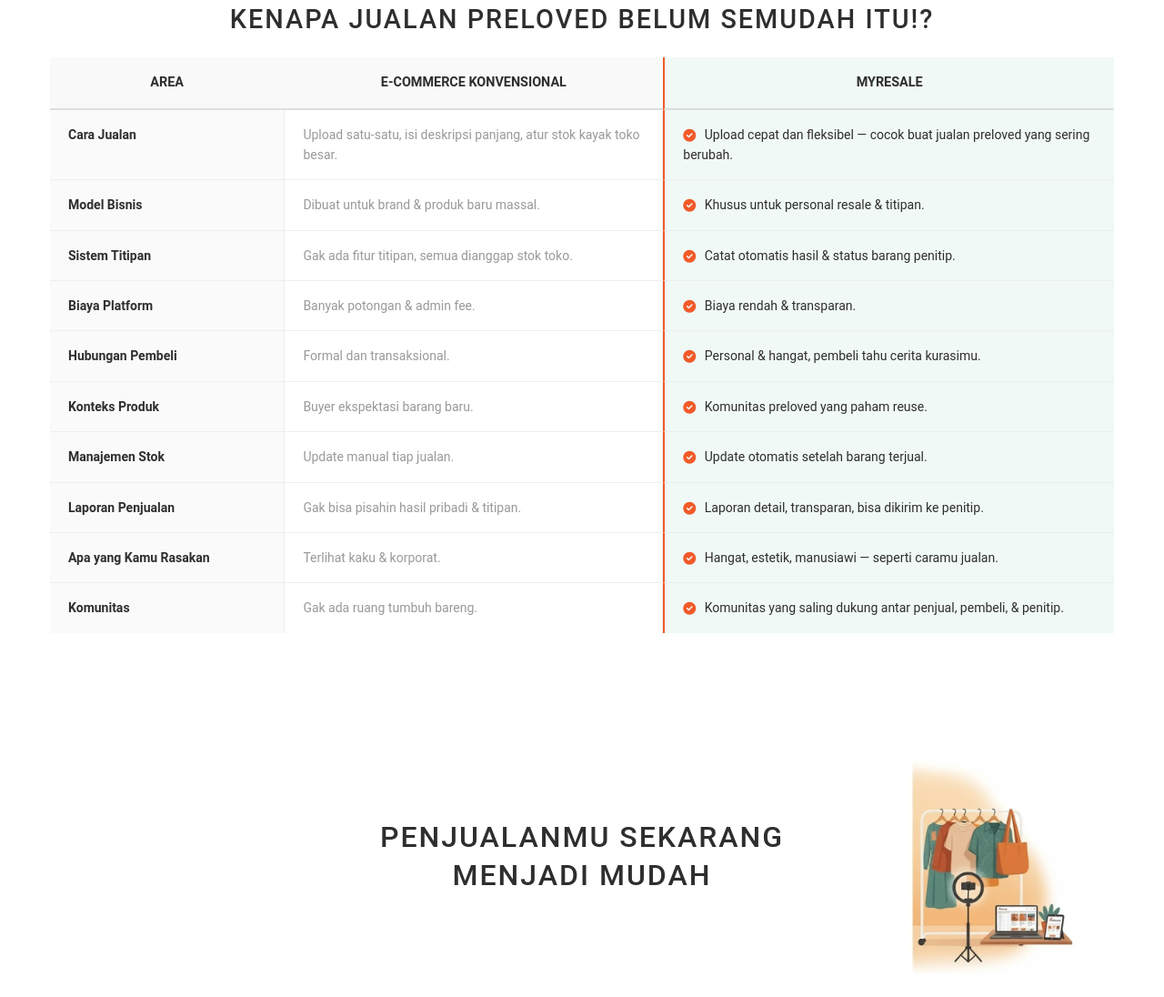
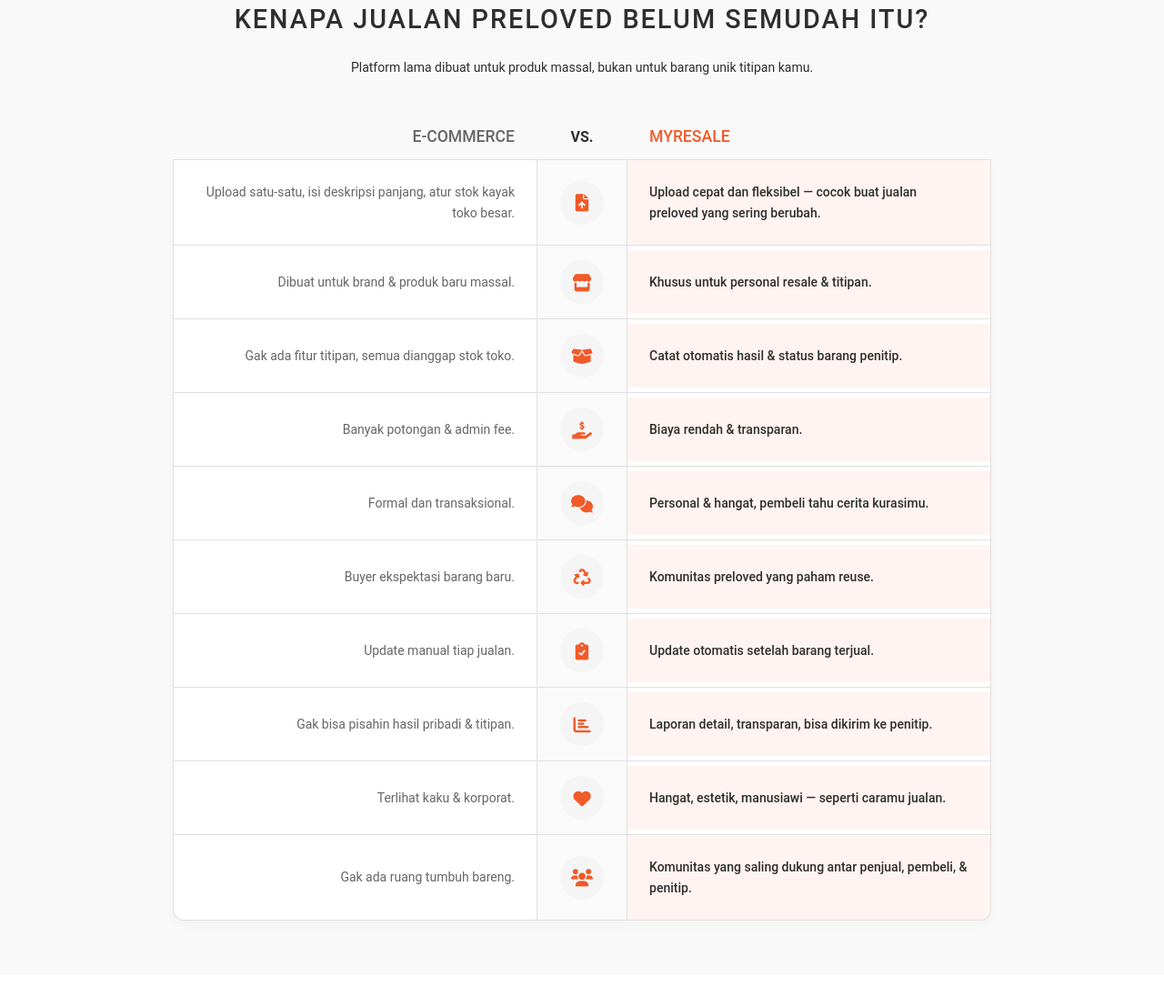
Before and after one commit to myresale/web-myresale-placeholder, a plain HTML site: page index.html in a window 1280 px wide. Shown: the part 827-1923 px from the top of the page at 91% size. Drawn offline with Linux system fonts and the light colour scheme.

Commit message:
comparison table 2.0

```diff
--- a/css/style.css
+++ b/css/style.css
@@ -2,6 +2,8 @@
 :root {
     --primary-color: #F15A29;
     /* Bright Orange */
+    --primary-light: #FFF4F1;
+    /* A light, soft orange */
     --secondary-color: #3FBFBF;
     /* Teal Blue */
     --neutral-dark: #2E2E2E;
@@ -551,139 +553,199 @@
 }
 
 /* --- Comparison Section --- */
+.comparison-section {
+  position: relative;
+  background-color: #f9f9f9;
+}
+
+.comparison-header {
+  position: sticky;
+  top: 50px;
+  z-index: 10;
+  display: grid;
+  grid-template-columns: 1fr 100px 1fr;
+  align-items: center;
+  max-width: 900px;
+  margin: 0 auto;
+  background-color: #f9f9f9;
+  border-bottom: 1px solid #E0E0E0;
+  padding: 12px 0;
+}
+
+.comparison-header h3 {
+  margin: 0;
+  font-size: 1.1rem;
+  text-transform: uppercase;
+}
+
+.compare-title-left {
+  text-align: right;
+  color: #666;
+  padding-right: 24px;
+}
+
+.compare-vs {
+  text-align: center;
+  color: var(--neutral-dark);
+  font-weight: 700;
+  font-size: 1rem;
+}
+
+.compare-title-right {
+  text-align: left;
+  color: var(--primary-color);
+  padding-left: 24px;
+}
+
+.comparison-grid {
+  max-width: 900px;
+  margin: 0 auto;
+  border: 1px solid #E0E0E0;
+  border-radius: 12px;
+  overflow: hidden;
+  background-color: var(--background-color);
+  box-shadow: 0 4px 12px rgba(0, 0, 0, 0.03);
+  border-top: none;
+  border-top-left-radius: 0;
+  border-top-right-radius: 0;
+}
+
+.comparison-row {
+  display: grid;
+  /* Must match the header's columns */
+  grid-template-columns: 1fr 100px 1fr;
+  align-items: center;
+}
+
+.comparison-row:not(:last-child) {
+  border-bottom: 1px solid #E0E0E0;
+}
+
+.compare-col {
+  padding: 24px;
+}
+.compare-col p {
+  margin: 0;
+  line-height: 1.6;
+}
+.compare-left {
+  text-align: right;
+  color: #666;
+}
+.compare-icon {
+  width: 100px;
+  height: 100%;
+  padding: 16px;
+  box-sizing: border-box;
+  border-left: 1px solid #E0E0E0;
+  border-right: 1px solid #E0E0E0;
+  background-color: #fafafa;
+  display: flex; /* Added for centering */
+  align-items: center; /* Added for centering */
+}
+.placeholder-icon {
+  width: 48px;
+  height: 48px;
+  border-radius: 50%;
+  display: flex;
+  align-items: center;
+  justify-content: center;
+  background-color: var(--neutral-light);
+  color: var(--primary-color);
+  font-size: 1.2rem;
+  margin: 0 auto;
+}
+.compare-right {
+  text-align: left;
+  color: var(--neutral-dark);
+  font-weight: 500;
+  background-color: var(--primary-light);
+}
+
+/* --- Mobile Responsive (700px) --- */
 @media (max-width: 700px) {
 
-    .comparison-table,
-    .comparison-table thead,
-    .comparison-table tbody,
-    .comparison-table th,
-    .comparison-table td,
-    .comparison-table tr {
-        display: block;
+  /* * Mobile Sticky Header
+   * REQUIREMENT 1: Sticky on mobile
+   */
+  .comparison-header {
+    position: sticky;
+    top: 50px;
+    z-index: 10;
+
+    /* Simpler 3-column layout */
+    grid-template-columns: 1fr auto 1fr;
+    gap: 10px;
+    width: 100%;
+    padding: 12px 10px;
+    box-sizing: border-box; /* Add this */
   }
 
-    .comparison-table thead {
-        display: none;
-        /* Hide header row */
+  .comparison-header h3 {
+    font-size: 0.9rem; /* Smaller for mobile */
+  }
+  .compare-title-left {
+    padding-right: 0; /* Remove padding */
+  }
+  .compare-vs {
+    font-size: 0.9rem;
+  }
+  .compare-title-right {
+    padding-left: 0; /* Remove padding */
   }
 
-    .comparison-table tr {
-        margin-bottom: 20px;
-        border: 1px solid #eee;
-        border-radius: 8px;
-        padding: 12px;
-        background: #fff;
+  /* * Mobile Content Grid
+   */
+  .comparison-grid {
+    border: none;
+    box-shadow: none;
+    background-color: transparent;
+    border-radius: 0; /* No rounded box on mobile */
+    overflow: visible; /* Not needed */
+    margin-top: 10px; /* Space below sticky header */
+  }
+
+  /* Mobile Card Layout */
+  .comparison-row {
+    grid-template-columns: 1fr 1fr; /* Two columns */
+    grid-template-areas:
+      "icon icon"
+      "left right";
+    gap: 0 10px;
+    background-color: var(--background-color);
+    border: 1px solid #E0E0E0;
+    border-radius: 12px;
+    margin: 0 10px 20px 10px; /* Add side margins */
     box-shadow: 0 2px 6px rgba(0, 0, 0, 0.05);
   }
-
-    .comparison-table td {
-        border: none;
-        padding: 8px 12px;
-        text-align: left;
-        display: flex;
-        flex-direction: column;
+  .comparison-row:not(:last-child) {
+    border-bottom: 1px solid #E0E0E0;
   }
 
-    .comparison-table td:first-child {
-        font-weight: 700;
-        color: var(--neutral-dark);
-        font-size: 1rem;
+  .compare-col {
+    padding: 16px;
+  }
+  .compare-icon {
+    grid-area: icon;
+    width: 100%;
+    justify-self: center;
+    border: none;
+    background-color: transparent;
+    padding-bottom: 12px;
     border-bottom: 1px solid #eee;
-        margin-bottom: 8px;
   }
-
-    .comparison-table td:nth-child(2)::before {
-        content: 'E-Commerce Konvensional';
-        font-weight: 600;
-        font-size: 0.85rem;
-        color: #777;
-        margin-bottom: 4px;
+  .compare-left {
+    grid-area: left;
+    text-align: left;
+    font-size: 0.9rem;
   }
-
-    .comparison-table td:nth-child(3)::before {
-        content: 'MyResale';
-        font-weight: 600;
-        font-size: 0.85rem;
-        color: var(--primary-color);
-        margin-bottom: 4px;
+  .compare-right {
+    grid-area: right;
+    text-align: left;
+    font-size: 0.9rem;
+    background-color: transparent;
   }
 }
-
-/* --- Desktop Table Enhancements --- */
-@media (min-width: 701px) {
-    .comparison-table {
-        border-collapse: separate;
-        border-spacing: 0;
-        min-width: 800px;
-        table-layout: fixed;
-    }
-
-    /* Give columns clear separation */
-    .comparison-table th,
-    .comparison-table td {
-        vertical-align: top;
-        padding: 16px 20px;
-    }
-
-    /* Headings */
-    .comparison-table th {
-        background-color: #f9f9f9;
-        color: var(--neutral-dark);
-        font-weight: 600;
-        text-transform: uppercase;
-        font-size: 0.9rem;
-        border-bottom: 2px solid #ddd;
-    }
-
-    /* First column (labels) */
-    .comparison-table td:first-child {
-        background-color: #fafafa;
-        font-weight: 600;
-        color: var(--neutral-dark);
-        width: 22%;
-    }
-
-    /* Second column (E-commerce: "bad") */
-    .comparison-table td:nth-child(2) {
-        color: #999;
-        background-color: #fff;
-        border-left: 1px solid #eee;
-        border-right: 1px solid #eee;
-    }
-
-    /* Third column (MyResale: "good") */
-    .comparison-table td:nth-child(3) {
-        color: var(--neutral-dark);
-        background-color: #fdfdfd;
-    }
-
-    /* Icons look better aligned vertically */
-    .comparison-table .fa-check-circle {
-        color: var(--primary-color);
-        margin-right: 6px;
-        position: relative;
-        top: 1px;
-    }
-
-    /* Slight hover effect for better interaction feedback */
-    .comparison-table tr:hover td {
-        background-color: #f8f8f8;
-    }
-
-    /* Optional: subtle divider between rows */
-    .comparison-table tr:not(:last-child) td {
-        border-bottom: 1px solid #eee;
-    }
-
-    .comparison-table td:nth-child(3),
-    .comparison-table th:nth-child(3) {
-        background-color: #f0f9f5;
-        /* light greenish tint */
-        border-left: 2px solid var(--primary-color);
-    }
-}
-
-
 
 /* --- Features Section --- */
 .features-section .features {
--- a/index.html
+++ b/index.html
@@ -43,78 +43,147 @@
 
     <section id="comparison" class="comparison-section section-padding">
       <div class="container">
-        <h2 class="text-center">Kenapa jualan preloved belum semudah itu!?</h2>
-        <div class="comparison-table-wrapper">
-          <table class="comparison-table">
-            <thead>
-              <tr>
-                <th>Area</th>
-                <th>E-Commerce Konvensional</th>
-                <th>MyResale</th>
-              </tr>
-            </thead>
-            <tbody>
-              <tr>
-                <td>Cara Jualan</td>
-                <td>Upload satu-satu, isi deskripsi panjang, atur stok kayak toko besar.</td>
-                <td><i class="fas fa-check-circle text-primary"></i> Upload cepat dan fleksibel — cocok buat jualan
-                  preloved yang sering berubah.</td>
-              </tr>
-              <tr>
-                <td>Model Bisnis</td>
-                <td>Dibuat untuk brand & produk baru massal.</td>
-                <td><i class="fas fa-check-circle text-primary"></i> Khusus untuk personal resale & titipan.</td>
-              </tr>
-              <tr>
-                <td>Sistem Titipan</td>
-                <td>Gak ada fitur titipan, semua dianggap stok toko.</td>
-                <td><i class="fas fa-check-circle text-primary"></i> Catat otomatis hasil & status barang penitip.</td>
-              </tr>
-              <tr>
-                <td>Biaya Platform</td>
-                <td>Banyak potongan & admin fee.</td>
-                <td><i class="fas fa-check-circle text-primary"></i> Biaya rendah & transparan.</td>
-              </tr>
-              <tr>
-                <td>Hubungan Pembeli</td>
-                <td>Formal dan transaksional.</td>
-                <td><i class="fas fa-check-circle text-primary"></i> Personal & hangat, pembeli tahu cerita kurasimu.
-                </td>
-              </tr>
-              <tr>
-                <td>Konteks Produk</td>
-                <td>Buyer ekspektasi barang baru.</td>
-                <td><i class="fas fa-check-circle text-primary"></i> Komunitas preloved yang paham reuse.</td>
-              </tr>
-              <tr>
-                <td>Manajemen Stok</td>
-                <td>Update manual tiap jualan.</td>
-                <td><i class="fas fa-check-circle text-primary"></i> Update otomatis setelah barang terjual.</td>
-              </tr>
-              <tr>
-                <td>Laporan Penjualan</td>
-                <td>Gak bisa pisahin hasil pribadi & titipan.</td>
-                <td><i class="fas fa-check-circle text-primary"></i> Laporan detail, transparan, bisa dikirim ke
-                  penitip.</td>
-              </tr>
-              <tr>
-                <td>Apa yang Kamu Rasakan</td>
-                <td>Terlihat kaku & korporat.</td>
-                <td><i class="fas fa-check-circle text-primary"></i> Hangat, estetik, manusiawi — seperti caramu jualan.
-                </td>
-              </tr>
-              <tr>
-                <td>Komunitas</td>
-                <td>Gak ada ruang tumbuh bareng.</td>
-                <td><i class="fas fa-check-circle text-primary"></i> Komunitas yang saling dukung antar penjual,
-                  pembeli, & penitip.</td>
-              </tr>
-            </tbody>
-          </table>
+        <h2 class="text-center">Kenapa Jualan Preloved Belum Semudah Itu?</h2>
+        <p class="text-center" style="max-width: 600px; margin: 0 auto 40px auto;">Platform lama dibuat untuk produk
+          massal, bukan untuk barang unik titipan kamu.</p>
+      </div>
+      <div class="comparison-header">
+        <div class="compare-title-left">
+          <h3>E-COMMERCE</h3>
+        </div>
+
+        <div class="compare-vs">
+          <span>VS.</span>
+        </div>
+
+        <div class="compare-title-right">
+          <h3>MYRESALE</h3>
         </div>
       </div>
+
+      <div class="comparison-grid">
+        <div class="comparison-row">
+          <div class="compare-col compare-left">
+            <p>Upload satu-satu, isi deskripsi panjang, atur stok kayak toko besar.</p>
+          </div>
+          <div class="compare-col compare-icon">
+            <div class="placeholder-icon"><i class="fas fa-file-upload"></i></div>
+          </div>
+          <div class="compare-col compare-right">
+            <p>Upload cepat dan fleksibel — cocok buat jualan preloved yang sering berubah.</p>
+          </div>
+        </div>
+
+        <div class="comparison-row">
+          <div class="compare-col compare-left">
+            <p>Dibuat untuk brand & produk baru massal.</p>
+          </div>
+          <div class="compare-col compare-icon">
+            <div class="placeholder-icon"><i class="fas fa-store"></i></div>
+          </div>
+          <div class="compare-col compare-right">
+            <p>Khusus untuk personal resale & titipan.</p>
+          </div>
+        </div>
+
+        <div class="comparison-row">
+          <div class="compare-col compare-left">
+            <p>Gak ada fitur titipan, semua dianggap stok toko.</p>
+          </div>
+          <div class="compare-col compare-icon">
+            <div class="placeholder-icon"><i class="fas fa-box-open"></i></div>
+          </div>
+          <div class="compare-col compare-right">
+            <p>Catat otomatis hasil & status barang penitip.</p>
+          </div>
+        </div>
+
+        <div class="comparison-row">
+          <div class="compare-col compare-left">
+            <p>Banyak potongan & admin fee.</p>
+          </div>
+          <div class="compare-col compare-icon">
+            <div class="placeholder-icon"><i class="fas fa-hand-holding-usd"></i></div>
+          </div>
+          <div class="compare-col compare-right">
+            <p>Biaya rendah & transparan.</p>
+          </div>
+        </div>
+
+        <div class="comparison-row">
+          <div class="compare-col compare-left">
+            <p>Formal dan transaksional.</p>
+          </div>
+          <div class="compare-col compare-icon">
+            <div class="placeholder-icon"><i class="fas fa-comments"></i></div>
+          </div>
+          <div class="compare-col compare-right">
+            <p>Personal & hangat, pembeli tahu cerita kurasimu.</p>
+          </div>
+        </div>
+
+        <div class="comparison-row">
+          <div class="compare-col compare-left">
+            <p>Buyer ekspektasi barang baru.</p>
+          </div>
+          <div class="compare-col compare-icon">
+            <div class="placeholder-icon"><i class="fas fa-recycle"></i></div>
+          </div>
+          <div class="compare-col compare-right">
+            <p>Komunitas preloved yang paham reuse.</p>
+          </div>
+        </div>
+
+        <div class="comparison-row">
+          <div class="compare-col compare-left">
+            <p>Update manual tiap jualan.</p>
+          </div>
+          <div class="compare-col compare-icon">
+            <div class="placeholder-icon"><i class="fas fa-clipboard-check"></i></div>
+          </div>
+          <div class="compare-col compare-right">
+            <p>Update otomatis setelah barang terjual.</p>
+          </div>
+        </div>
+
+        <div class="comparison-row">
+          <div class="compare-col compare-left">
+            <p>Gak bisa pisahin hasil pribadi & titipan.</p>
+          </div>
+          <div class="compare-col compare-icon">
+            <div class="placeholder-icon"><i class="fas fa-chart-bar"></i></div>
+          </div>
+          <div class="compare-col compare-right">
+            <p>Laporan detail, transparan, bisa dikirim ke penitip.</p>
+          </div>
+        </div>
+
+        <div class="comparison-row">
+          <div class="compare-col compare-left">
+            <p>Terlihat kaku & korporat.</p>
+          </div>
+          <div class="compare-col compare-icon">
+            <div class="placeholder-icon"><i class="fas fa-heart"></i></div>
+          </div>
+          <div class="compare-col compare-right">
+            <p>Hangat, estetik, manusiawi — seperti caramu jualan.</p>
+          </div>
+        </div>
+
+        <div class="comparison-row">
+          <div class="compare-col compare-left">
+            <p>Gak ada ruang tumbuh bareng.</p>
+          </div>
+          <div class="compare-col compare-icon">
+            <div class="placeholder-icon"><i class="fas fa-users"></i></div>
+          </div>
+          <div class="compare-col compare-right">
+            <p>Komunitas yang saling dukung antar penjual, pembeli, & penitip.</p>
+          </div>
+        </div>
+
+      </div>
     </section>
-
 
     <section id="problem" class="problem-reveal-section section-padding">
       <div class="container">
```
Lines whose indentation alone changed are shown as unchanged.
